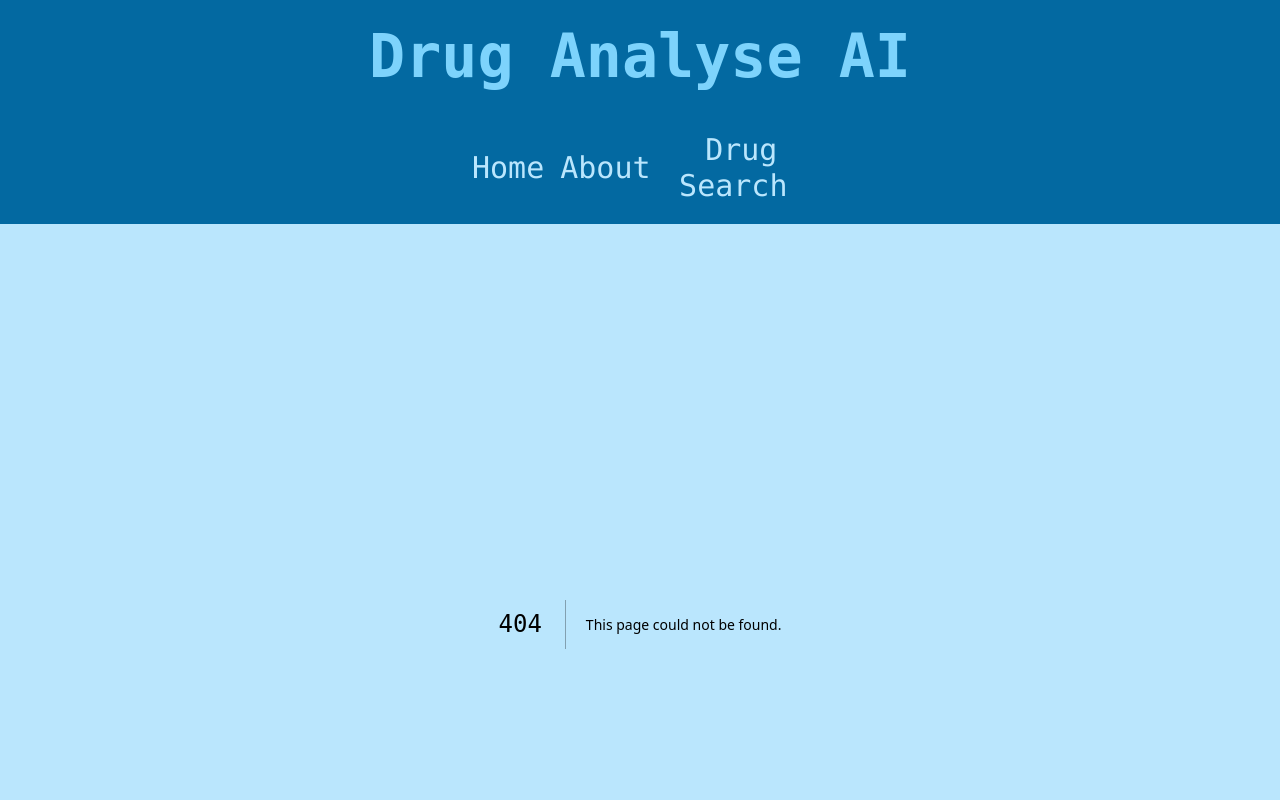
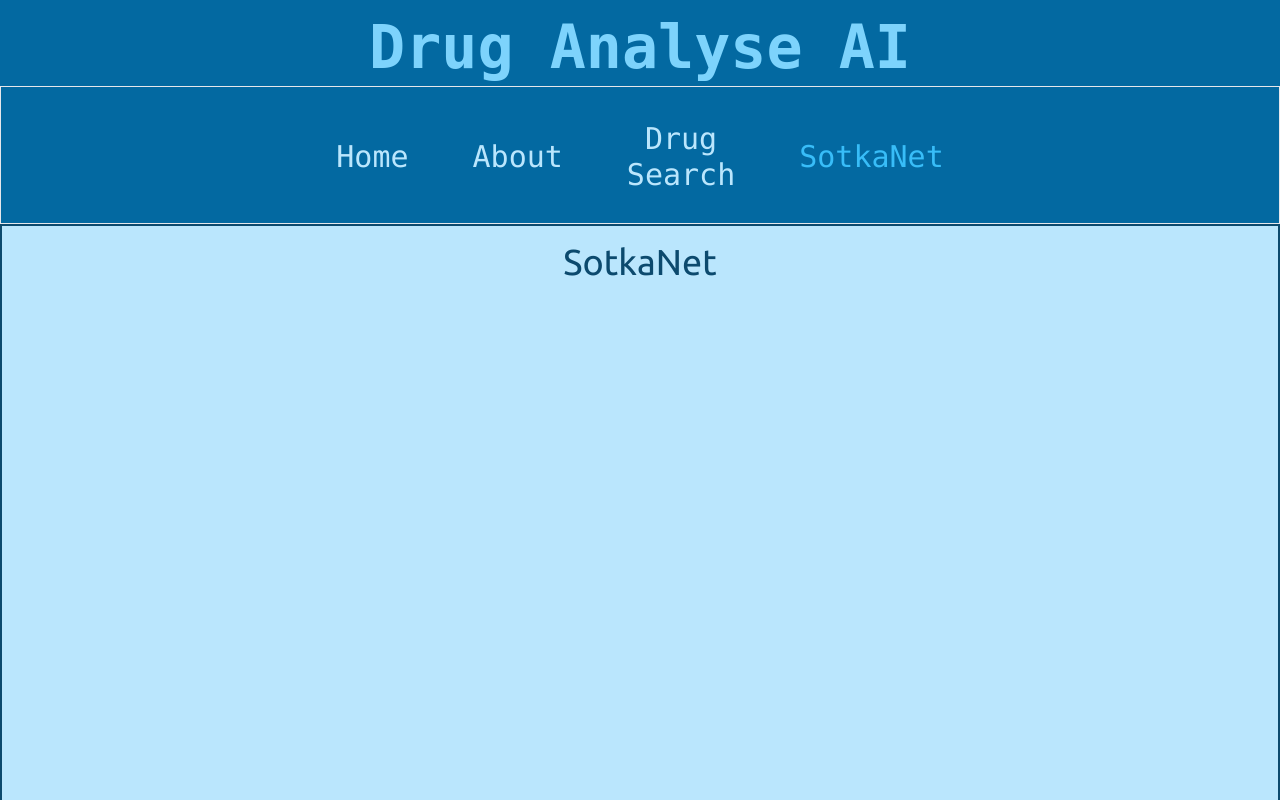
Before and after one commit to valvira-gh/drug_analyse_ai, a Next.js app: page /sotkanet in a window 1280 px wide. Before the commit this address had no page. Shown: the top 800 px of the page. Built offline with nearby package versions, Linux system fonts and the light colour scheme.

Commit message:
Started working with SotkaNet API

```diff
--- a/app/components/lib/contexts/SearchContext.tsx
+++ b/app/components/lib/contexts/SearchContext.tsx
@@ -23,7 +23,6 @@ const SearchProvider: React.FC<{ children: React.ReactNode }> = ({
     abuse: false,
     description: false,
   });
-  const [user, setUser] = useState<User[]>();
 
   return (
     <SearchContext.Provider
--- a/app/components/ui/header/NavLinks.tsx
+++ b/app/components/ui/header/NavLinks.tsx
@@ -6,6 +6,7 @@ export const links = [
   { id: 1, label: "Home", href: "/" },
   { id: 2, label: "About", href: "/about" },
   { id: 3, label: "Drug Search", href: "/drug-search" },
+  { id: 4, label: "SotkaNet", href: "/sotkanet" },
 ];
 
 const NavLinks: React.FC = () => {
@@ -17,7 +18,7 @@ const NavLinks: React.FC = () => {
         <li key={link.id}>
           <Link
             href={link.href}
-            className={`m-2 text-xl tablet:text-2xl laptop:text-3xl text-sky-200 font-mono
+            className={`m-2 tablet:mx-8 flex  text-xl tablet:text-2xl laptop:text-3xl text-sky-200 font-mono
             ${
               pathname === link.href
                 ? "border-b border-sky-700 text-sky-400 "
--- a/app/layout.tsx
+++ b/app/layout.tsx
@@ -30,7 +30,7 @@ export default function RootLayout({
       <body className={`bg-sky-200`}>
         <header className="bg-sky-700 flex justify-between h-56 laptop:flex-col laptop:items-center laptop:h-56 laptop:w-screen">
           <Header />
-          <nav className="h-full w-full text-center flex justify-center">
+          <nav className="border h-full w-full text-center flex justify-center">
             <NavLinks />
           </nav>
         </header>
--- /dev/null
+++ b/app/sotkanet/page.tsx
@@ -0,0 +1,11 @@
+const SotkaNet: React.FC = () => {
+  return (
+    <section className="border-2 border-sky-900 h-svh w-full">
+      <h3 className="text-4xl text-sky-900 flex justify-center mt-4">
+        SotkaNet
+      </h3>
+    </section>
+  );
+};
+
+export default SotkaNet;
```
